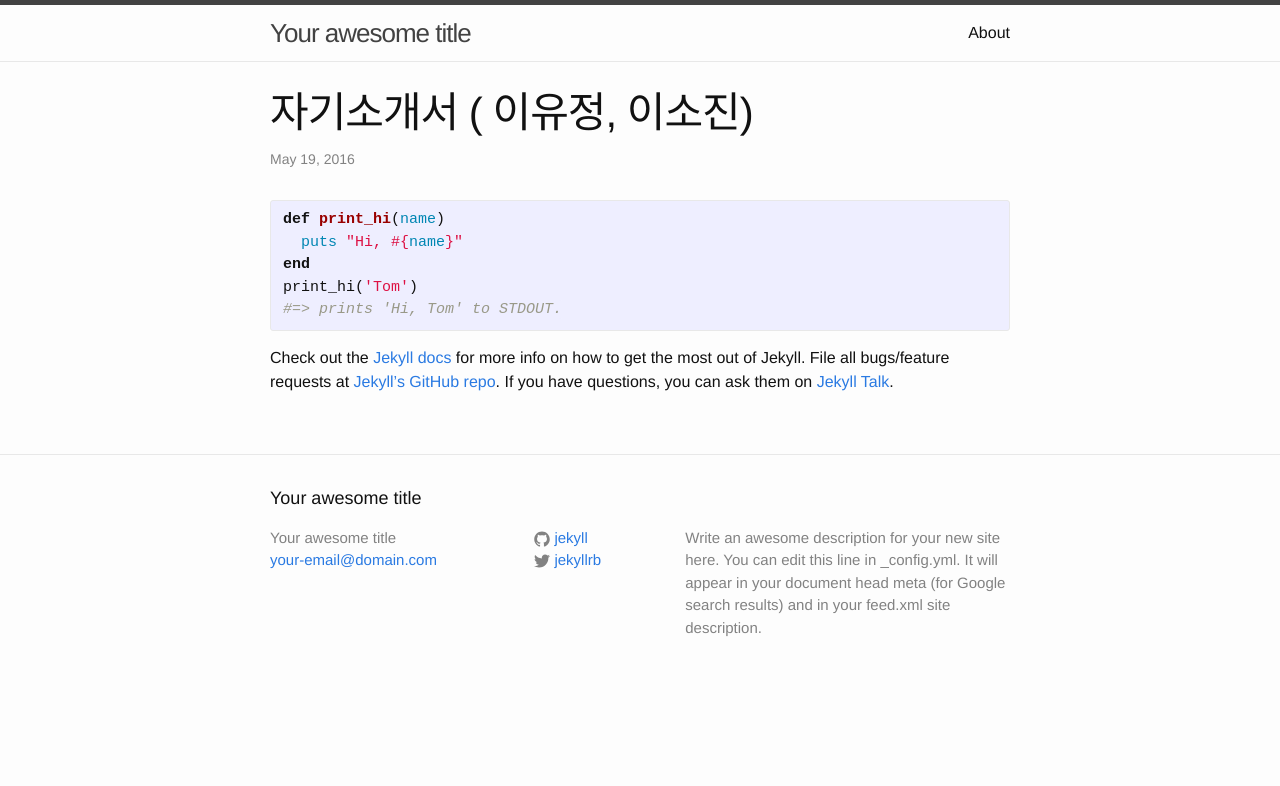
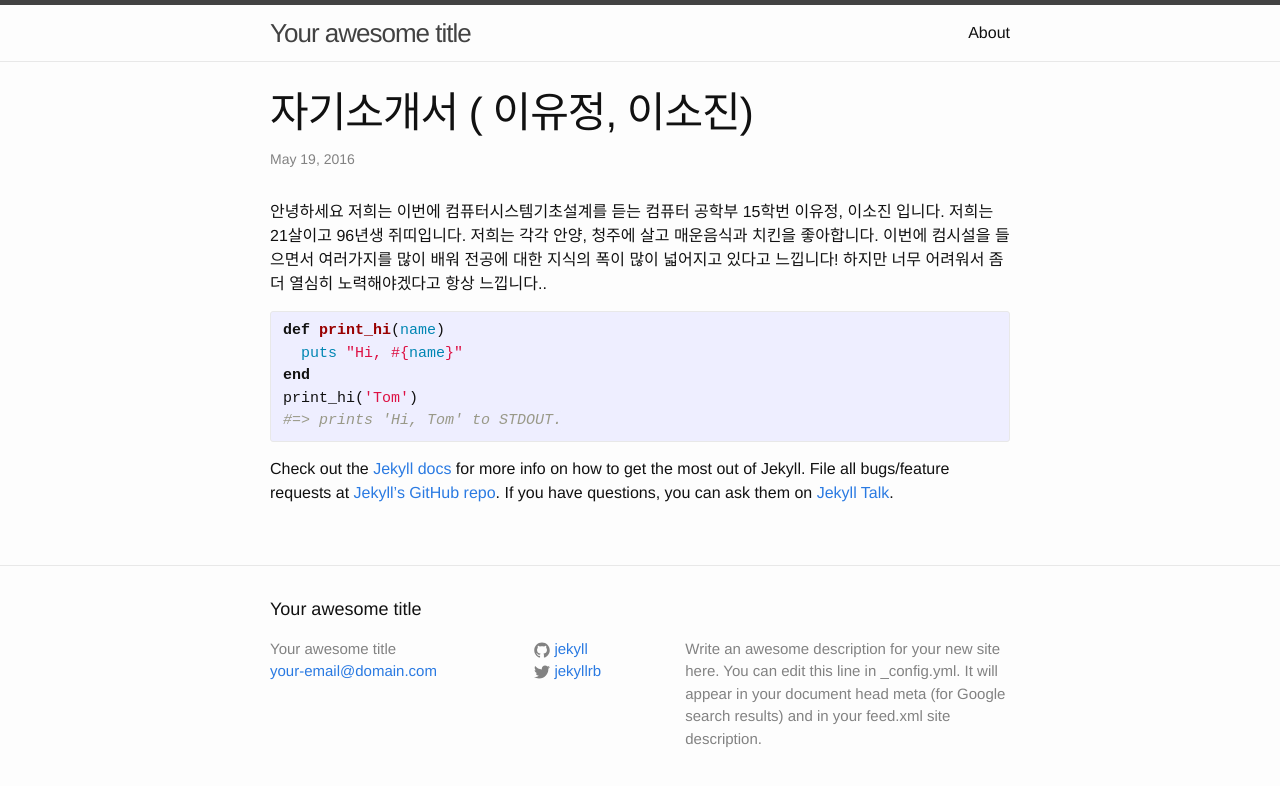
Before and after one commit to dbwjddldb96/dbwjddldb96.github.com, a Jekyll site: the page built from _posts/2016-05-19-welcome-to-jekyll.markdown, in a window 1280 px wide. Shown: the top 786 px of the page. Built offline with Jekyll 4.4.1, drawn with Linux system fonts in a browser that asks for light colours.

Commit message:
Update 2016-05-19-welcome-to-jekyll.markdown

```diff
--- a/_posts/2016-05-19-welcome-to-jekyll.markdown
+++ b/_posts/2016-05-19-welcome-to-jekyll.markdown
@@ -4,7 +4,11 @@ title:  "자기소개서 ( 이유정, 이소진)"
 date:   2016-05-19 14:45:59 +0900
 categories: jekyll update
 ---
-
+안녕하세요 저희는 이번에 컴퓨터시스템기초설계를 듣는 컴퓨터 공학부 15학번 이유정, 이소진 입니다.
+저희는 21살이고 96년생 쥐띠입니다.
+저희는 각각 안양, 청주에 살고 매운음식과 치킨을 좋아합니다.
+이번에 컴시설을 들으면서 여러가지를 많이 배워 전공에 대한 지식의 폭이 많이 넓어지고 있다고 느낍니다!
+하지만 너무 어려워서 좀 더 열심히 노력해야겠다고 항상 느낍니다..
 
 {% highlight ruby %}
 def print_hi(name)
```
